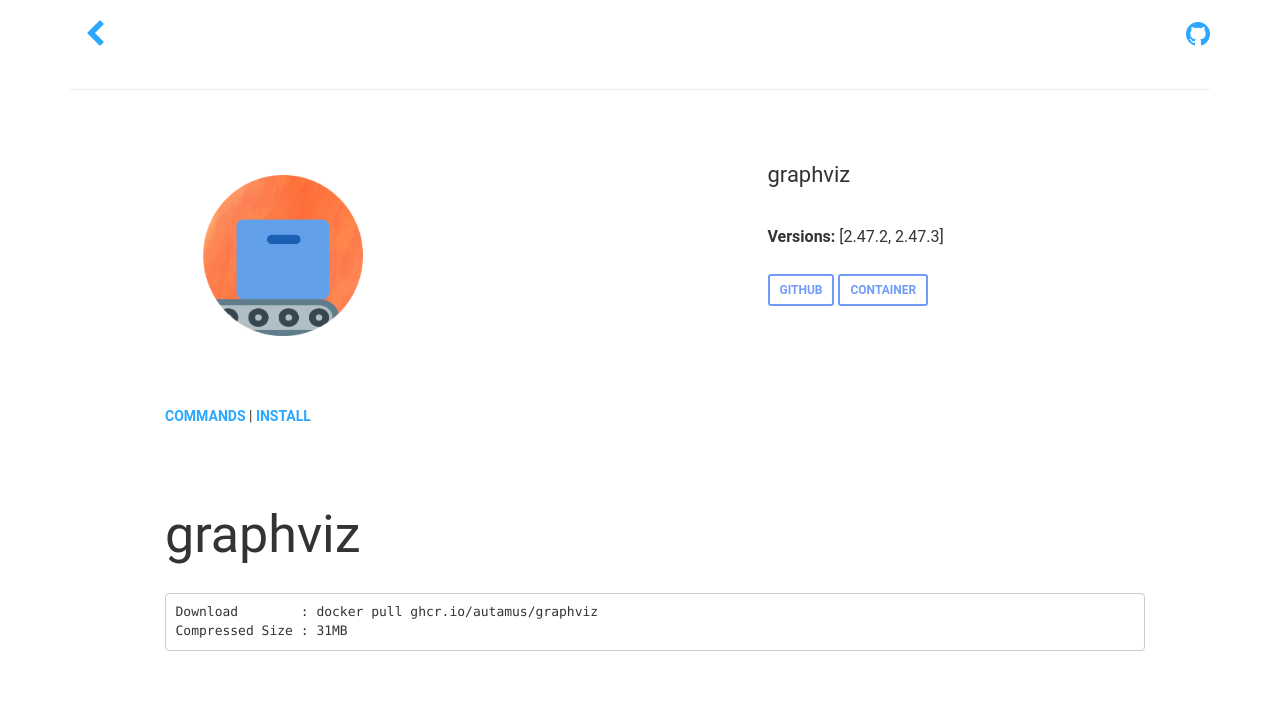
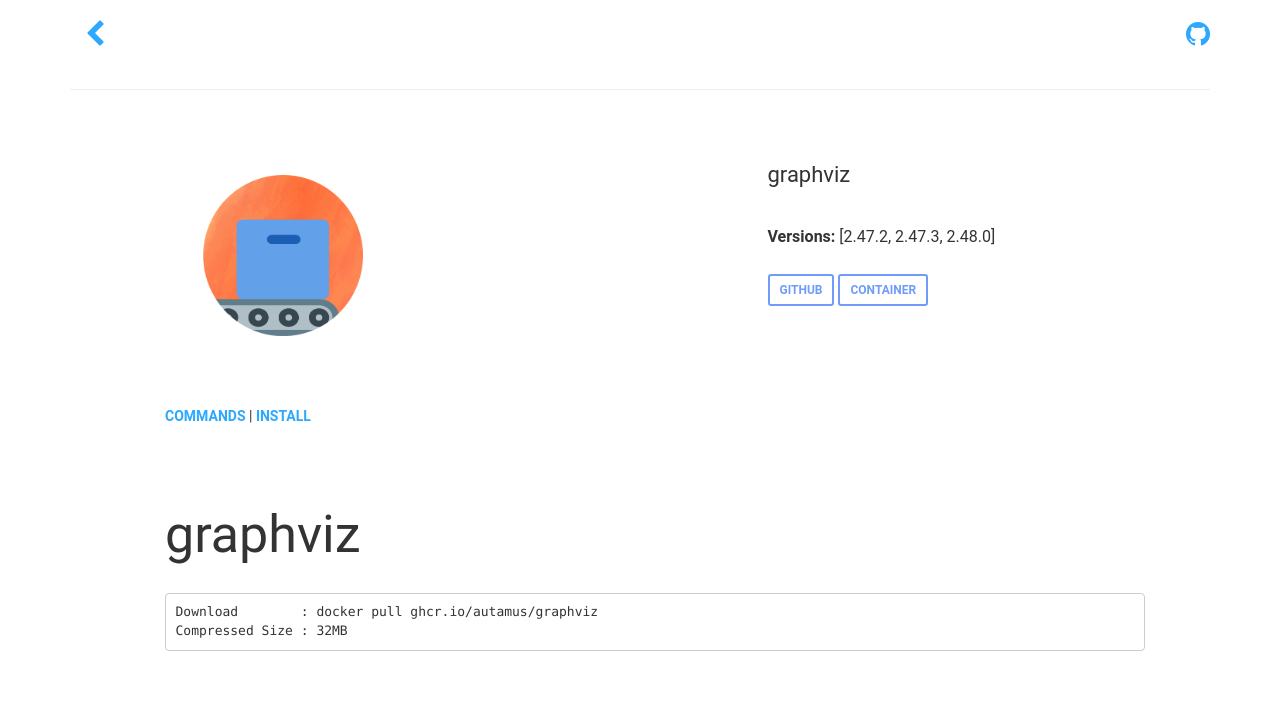
Before and after one commit to autamus/registry, a Jekyll site: the page built from _library/graphviz.md, in a window 1280 px wide. Shown: the top 709 px of the page. Built offline with Jekyll 4.4.1, drawn with Linux system fonts in a browser that asks for light colours; nearby versions of some CDN libraries.

Commit message:
Update graphviz to 2.48.0 at 2021-07-18 15:46:30.233657505 +0000 UTC m=+1.041514802

````diff
--- a/_library/graphviz.md
+++ b/_library/graphviz.md
@@ -5,8 +5,9 @@
 versions:
 - 2.47.2
 - 2.47.3
-updated_at: 2021-07-16T17:36:04.933507145Z
-size: 31MB
+- 2.48.0
+updated_at: 2021-07-18T15:46:30.112273892Z
+size: 32MB
 description: Graph Visualization Software
 container_url: https://github.com/orgs/autamus/packages/container/package/graphviz
 
@@ -14,7 +15,7 @@
 # graphviz
 ```bash
 Download        : docker pull ghcr.io/autamus/graphviz
-Compressed Size : 31MB
+Compressed Size : 32MB
 ```
 
 ## Description
````
